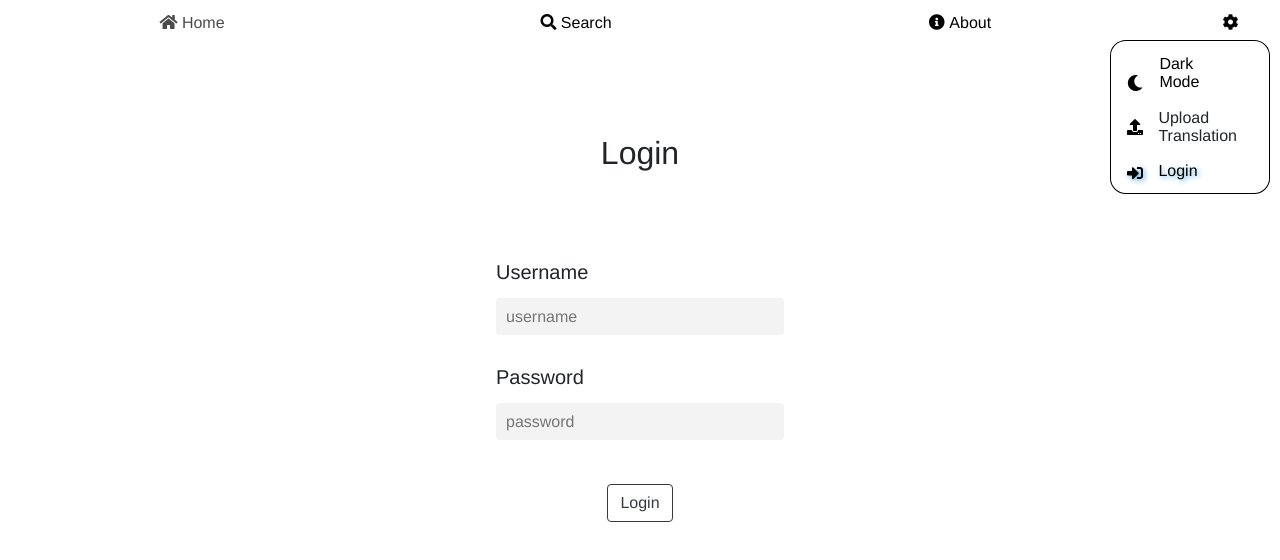
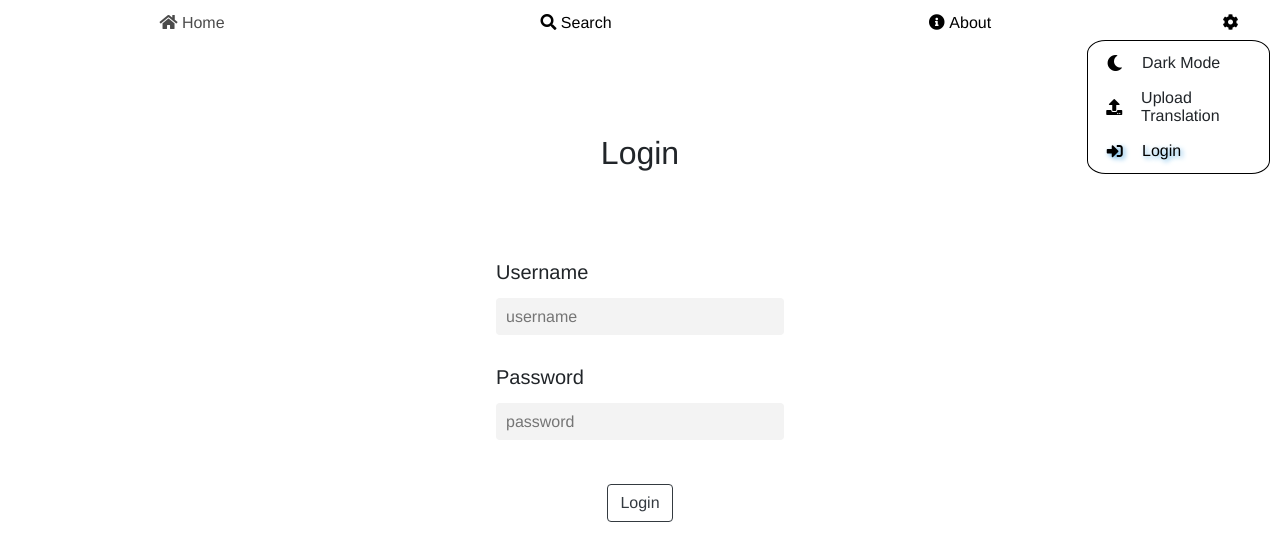
Before and after one commit to UoaWDCC/wdcc-cmlg-frontend, a React (Create React App) app: page /login in a window 1280 px wide. Both pictures are taken after a click on the item 1230 px from the left and 22 px from the top of the page. Shown: the top 560 px of the page. Built offline with nearby package versions, Linux system fonts and the light colour scheme.

Commit message:
[CMLG-50] fix css styling for header bar (#89)
Issue:
header css styling had a lot of styles added that broke the layouting

Solution:
Refactored the headerbar CSS and js files

Risk: N/A

Reviewed by: Emily and Eileen

```diff
--- a/src/components/HeaderBar.js
+++ b/src/components/HeaderBar.js
@@ -121,7 +121,7 @@ class HeaderBar extends React.Component {
             <div className={` settingCard ${this.props.darkMode ? "dark-mode-settingCard" : ""}  `}>
                 <li id="darkModeIcon" className="setting-item" onClick={this.handleDarkMode} >
                     <i className={ ` fas ${ this.props.darkMode ? "dark-mode-icon fa-sun" : "fa-moon" } ` } > </i>
-                    <i > <span className={ `${ this.props.darkMode ? "dark-mode-span" : "light-mode-span" } ` }> {this.props.darkMode ? "Light Mode" : "Dark Mode" }  </span>  </i>
+                    <span> {this.props.darkMode ? "Light Mode" : "Dark Mode" } </span>
                 </li>
                 <li id="uploadIcon" className="setting-item" onClick={this.updatePopUpOpen} >
                     <i className={` fa fa-upload ${this.props.darkMode ? "dark-mode-icon" : ""} `} />
--- a/src/css/HeaderBar.css
+++ b/src/css/HeaderBar.css
@@ -32,7 +32,6 @@ li:hover {
 }
 
 .settingCard {
-  width: 10rem;
   position: fixed;
   right: 10px;
   top: 40px;
@@ -49,22 +48,6 @@ li:hover {
 #bar {
   display: none;
 }
-
-@media screen and (max-width: 600px) {
-  li i {
-    float: none;
-    display: block;
-    width: 100%;
-    text-align: left;
-    right: 20px i !important;
-  }
-  #bar {
-    float: left;
-    display: block;
-  }
-}
-
-/* dark mode */
 
 .dark-mode-Headerbar {
   background-color: black;
@@ -92,30 +75,16 @@ li:hover {
   text-decoration: none;
 }
 
-span.dark-mode-span-translations {
-  color: white;
-  position: relative;
-  right: 15px;
-}
-
-i.fas.fa-sign-in-alt.dark-mode-icon:before {
-  position: relative;
-  top: -8px;
-}
-
-i.fas.dark-mode-icon {
-  position: relative;
-  top: 10px;
-}
-
 #darkModeIcon:hover {
   cursor: pointer;
 }
 
-span.dark-mode-span {
+#login {
+  display: inline-flex;
+}
+
+.dark-mode-span {
   color: white;
-  position: relative;
-  right: 15px;
 }
 
 .dark-mode-span-login {
@@ -127,59 +96,16 @@ span.dark-mode-span {
   border-color: grey;
 }
 
-i.fas.fa-cog.dark-mode-icon {
-  position: initial;
+@media screen and (max-width: 600px) {
+  li i {
+    float: none;
+    display: block;
+    width: 100%;
+    text-align: left;
+    right: 20px i !important;
+  }
+  #bar {
+    float: left;
+    display: block;
+  }
 }
-
-i.fas.fa-info-circle.dark-mode-icon {
-  position: initial;
-}
-
-i.fas.fa-search.dark-mode-icon {
-  position: initial;
-}
-
-i.fas.fa-home.dark-mode-icon {
-  position: initial;
-}
-
-i.fas.fa-moon {
-  position: relative;
-  top: 10px;
-}
-
-/* light mode */
-
-span.light-mode-span {
-  position: relative;
-  right: 15px;
-}
-
-span.light-mode-span-translations {
-  position: relative;
-  right: 15px;
-}
-
-i.fas.fa-sign-in-alt:before {
-  position: relative;
-  top: 2px;
-}
-
-i.fas.fa-sun {
-  position: relative;
-  top: 10px;
-}
-
-i.fas.fa-upload {
-  position: relative;
-  top: 10px;
-}
-
-#span {
-  position: relative;
-  right: 15px;
-}
-
-#login {
-  display: inline-flex;
-}
```
